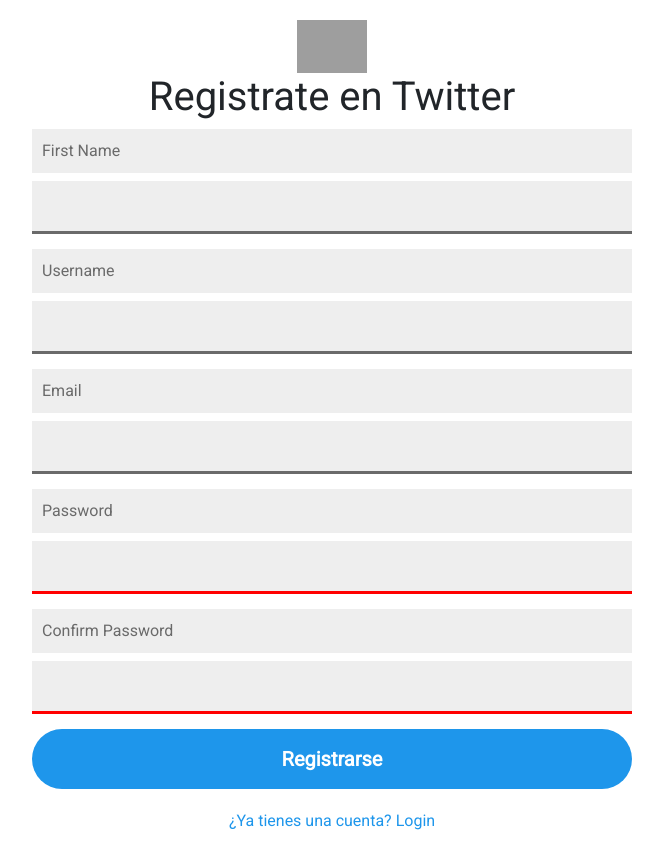
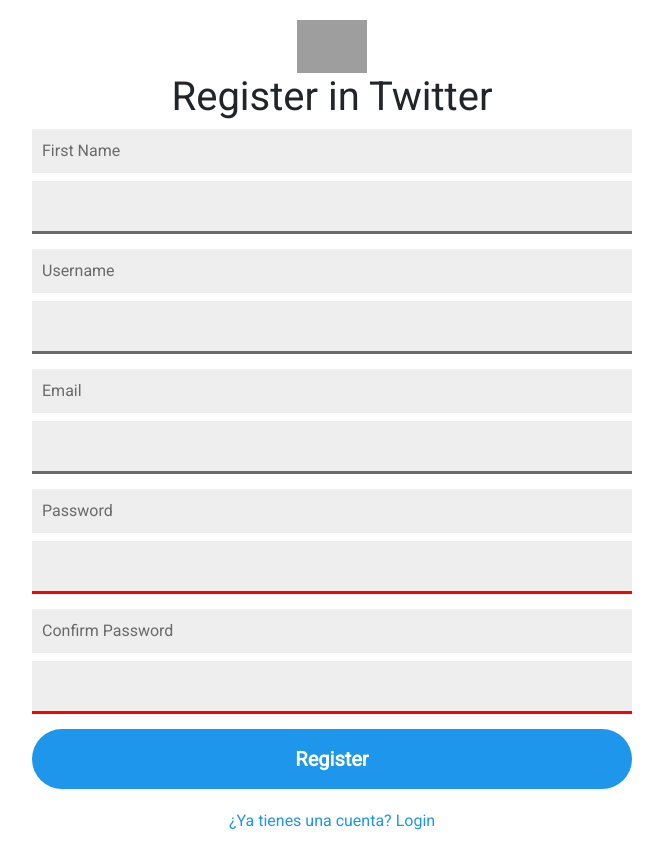
Before and after one commit to Giorgi1971/DjangoGio, a Django app: page /register/ in a window 1280 px wide. Shown: the part 56-909 px from the top of the page, without its empty margins (308-971 px from the left). Run offline with Django 3.2, Linux system fonts and the light colour scheme; some libraries are stand-ins or nearby versions; grey boxes are pictures that could not be loaded.

Commit message:
added from macbook. changed in Pycharm

```diff
--- a/social_project/social_project/urls.py
+++ b/social_project/social_project/urls.py
@@ -1,5 +1,4 @@
 """social_project URL Configuration
-
 The `urlpatterns` list routes URLs to views. For more information please see:
     https://docs.djangoproject.com/en/3.2/topics/http/urls/
 Examples:
--- a/social_project/twitter/context_processors.py
+++ b/social_project/twitter/context_processors.py
@@ -1,6 +1,4 @@
-# from django.contrib.auth.models import User
 from .models import Profile
-from django.db.models import *
 
 
 def users_links(request):
--- a/social_project/twitter/models.py
+++ b/social_project/twitter/models.py
@@ -5,7 +5,7 @@
 
 class Profile(models.Model):
     user = models.OneToOneField(User, on_delete=models.CASCADE)
-    bio = models.CharField(default='Hola, Twiter', max_length=100)
+    bio = models.CharField(default='Hola, Twitter', max_length=100)
     image = models.ImageField(default='default.png')
 
     def __str__(self) -> str:
--- a/social_project/twitter/templates/twitter/editar.html
+++ b/social_project/twitter/templates/twitter/editor.html
@@ -9,10 +9,10 @@
                     <div class="col-xs">
                         <!-- Image form -->
                         <img src="{{ request.user.profile.image.url }}" alt="" class="avator">
-                        <!-- Formulario -->
+                        <!-- Form -->
                     </div>
 
-                    <!-- Formulario -->
+                    <!-- Form began -->
                     <form class="col pr-0" method="post" enctype="multipart/form-data">
                         {% csrf_token %}
                         <div class="input-wrapper">
@@ -33,7 +33,7 @@
 
                         <button class="twitter-btn">Edit Profile</button>
                     </form>
-                    <!-- Formulario -->
+                    <!-- Form end -->
 
                 </div>
             </div>
--- a/social_project/twitter/templates/twitter/newsfeed.html
+++ b/social_project/twitter/templates/twitter/newsfeed.html
@@ -25,7 +25,7 @@
                     </div>
 
                 </div>
-                <a href="{% url 'editar' %}" id="addATweetLeft" onclick="addTweet()" type="button"
+                <a href="{% url 'editor' %}" id="addATweetLeft" onclick="addTweet()" type="button"
                 style="border-radius: 30px; font-size: 1.1rem; font-weight:bold;"
                 class="btn btn-lg btn-block mt-4 text-white ">Edit My Profile</a>
             </div>
--- a/social_project/twitter/templates/twitter/profile.html
+++ b/social_project/twitter/templates/twitter/profile.html
@@ -32,7 +32,7 @@
                     </div>
 
                 </div>
-                <a href="{% url 'editar' %}" id="addATweetLeft" onclick="addTweet()" type="button"
+                <a href="{% url 'editor' %}" id="addATweetLeft" onclick="addTweet()" type="button"
                 style="border-radius: 30px; font-size: 1.1rem; font-weight:bold;"
                 class="btn btn-lg btn-block mt-4 text-white ">Go to Edit my Profile</a>
             </div>
--- a/social_project/twitter/templates/twitter/register.html
+++ b/social_project/twitter/templates/twitter/register.html
@@ -5,7 +5,7 @@
     <div class="twitter-login-box">
         <header>
             <img src="https://static01.nyt.com/images/2014/08/10/magazine/10wmt/10wmt-jumbo-v4.jpg?quality=90&auto=webp" alt="twitter logo">
-            <h1>Registrate en Twitter</h1>
+            <h1>Register in Twitter</h1>
         </header>
 
         <form method="post">
@@ -32,7 +32,7 @@
                 {{ form.password2 }}
             </div>
 
-            <button class="twitter-btn">Registrarse</button>
+            <button class="twitter-btn" type="submit">Register</button>
         </form>
 
         <div class="footer">
--- a/social_project/twitter/urls.py
+++ b/social_project/twitter/urls.py
@@ -1,9 +1,8 @@
-from django import views
 from django.urls import path
-from . import views
 from django.contrib.auth.views import LoginView, LogoutView
 from django.conf import settings
 from django.conf.urls.static import static
+from . import views
 
 
 urlpatterns = [
@@ -15,6 +14,6 @@
     path('profile/<str:username>', views.profile, name='profile'),
     path('follow/<str:username>', views.follow, name='follow'),
     path('unfollow/<str:username>', views.unfollow, name='unfollow'),
-    path('editar', views.editar, name='editar'),
+    path('editar', views.editor, name='editor'),
 
 ] + static(settings.MEDIA_URL, document_root=settings.MEDIA_ROOT)
--- a/social_project/twitter/views.py
+++ b/social_project/twitter/views.py
@@ -17,19 +17,23 @@
             return redirect('home')
     else:
         form = PostForm()
-    context = {'posts':posts, 'form':form}
+    context = {'posts': posts, 'form': form}
     return render(request, 'twitter/newsfeed.html', context)
 
 
 def register(request):
     if request.method == 'POST':
         form = UserRegisterForm(request.POST)
+        print(form)
+        print(form.__dict__)
         if form.is_valid():
             form.save()
             return redirect('home')
+        else:
+            print('No Valid')
     else:
         form = UserRegisterForm()
-    context = {'form':form}
+    context = {'form': form}
     return render(request, 'twitter/register.html', context)
 
 
@@ -42,12 +46,12 @@
 def profile(request, username):
     user = User.objects.get(username=username)
     posts = user.posts.all()
-    context = {'user':user, 'posts':posts}
+    context = {'user': user, 'posts': posts}
     return render(request, 'twitter/profile.html', context)
 
 
 @login_required
-def editar(request):
+def editor(request):
     if request.method == 'POST':
         u_form = UserUpdateForm(request.POST, instance=request.user)
         p_form = ProfileUpdateForm(request.POST, request.FILES, instance=request.user.profile)
@@ -59,8 +63,8 @@
     else:
         u_form = UserUpdateForm(instance=request.user)
         p_form = ProfileUpdateForm()
-    context = {'u_form':u_form, 'p_form':p_form}
-    return render(request, 'twitter/editar.html', context)
+    context = {'u_form': u_form, 'p_form': p_form}
+    return render(request, 'twitter/editor.html', context)
 
 
 @login_required
```
Also changed, not shown: social_project/twitter/forms.py (+5 -4 lines), social_project/db.sqlite3, social_project/social_project/settings.py (line endings or trailing spaces), social_project/twitter/migrations/0004_alter_profile_bio.py (added).
